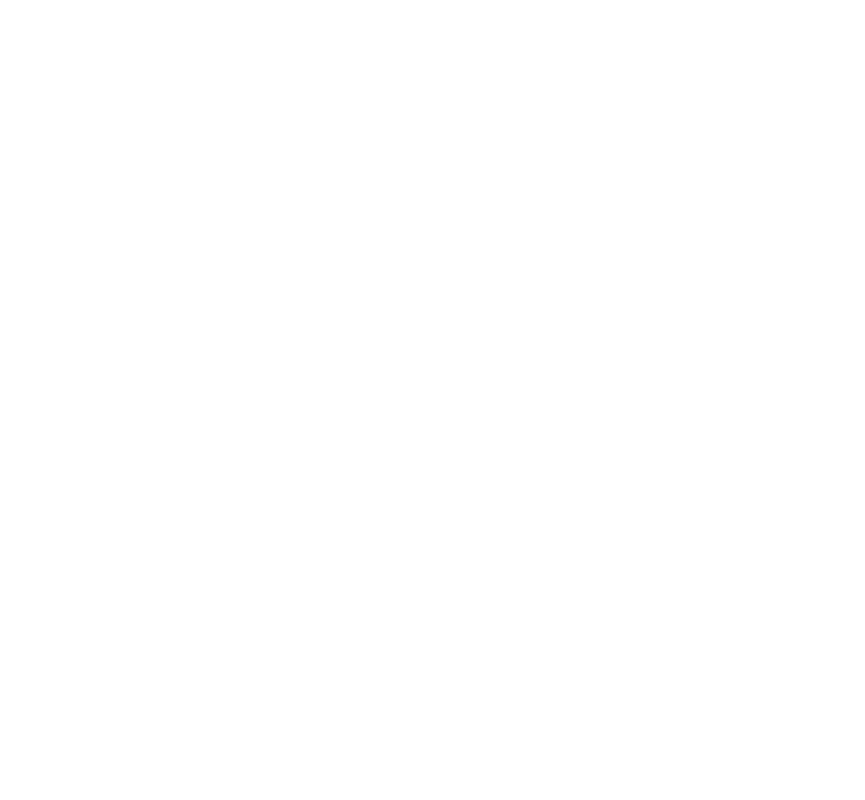
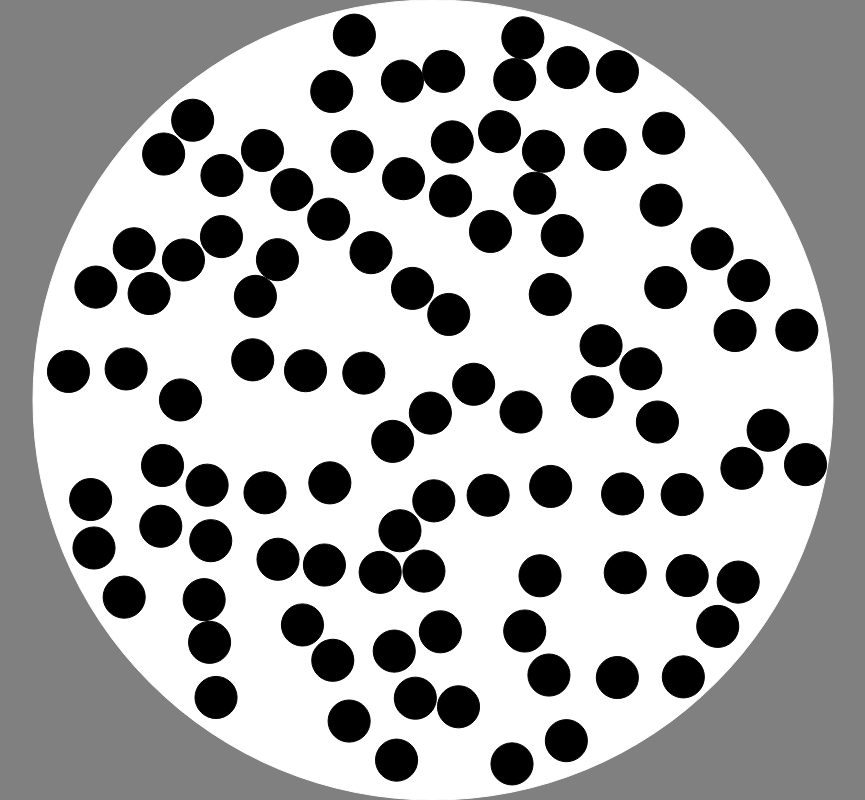
Before and after one commit to NevinG/ReverseColorBlindTest, a plain HTML site: page index.html in a window 1280 px wide. Shown: the whole page, without its empty margins (207-1072 px from the left). Drawn offline with Linux system fonts and the light colour scheme.

Commit message:
template of ishahara plate settup

```diff
--- /dev/null
+++ b/index.css
@@ -0,0 +1,4 @@
+body{
+    background-color: gray;
+    margin: 0;
+}
--- a/index.html
+++ b/index.html
@@ -1,8 +1,12 @@
 <html>
     <head>
         <title>Reverse Color Blind Test</title>
+        <script src="./index.js" defer></script>
+        <link href="./index.css" rel="stylesheet"></style>
     </head>
     <body>
-        <div id="main"></div>
+        <canvas id="canvas">
+            Canvas isnt supported on your browser!
+        </canvas>
     </body>
 </html>
--- /dev/null
+++ b/index.js
@@ -0,0 +1,82 @@
+const canvas = document.getElementById('canvas');
+const ctx = canvas.getContext('2d');
+
+
+let width = window.innerWidth;
+let height = window.innerHeight;
+
+canvas.width = width;
+canvas.height = height;
+
+function windowResize() {
+    width = window.innerWidth;
+    height = window.innerHeight;
+
+    canvas.width  = window.innerWidth;
+    canvas.height = window.innerHeight;
+
+    draw();
+};
+
+window.addEventListener('resize', windowResize);
+draw();
+
+//start making an ishaara circle
+function draw() {
+    ctx.fillStyle = 'white';
+    ctx.strokeStyle = 'white';
+    ctx.beginPath();
+    const minDimenstion = Math.min(width, height);
+    ctx.arc(width / 2, height / 2, minDimenstion / 2, 0, Math.PI * 2, true);
+    ctx.fill();
+    ctx.stroke();
+
+    //pick random spot in circle and then draw a circle there
+
+    //pick random spot in a square around the circle
+    const listOfCircles = [];
+
+    while(listOfCircles.length < 100){
+        ctx.fillStyle = 'black';
+        ctx.strokeStyle = 'black';
+
+        ctx.beginPath();
+        const x = (Math.random() * minDimenstion) + (width / 2 - (minDimenstion / 2));
+        const y = (Math.random() * minDimenstion) + (height / 2 - (minDimenstion / 2));
+
+        //get the radius of the circle
+        const radiusOfCircle = minDimenstion / 2 / 19;
+
+        //then check if that spot is in the circle
+        //check in polar if r is less than the radius of the background circle
+        const r = Math.sqrt(Math.pow((x - width / 2), 2) + Math.pow((y - height / 2), 2));
+        if(r + radiusOfCircle > minDimenstion / 2){
+            continue;
+        }
+
+        //check if it intersects with any other circle
+        //if the distance between the circles is less than the sum of their radius
+        let brokeOut = false;
+        for (const circle of listOfCircles){
+            if(Math.sqrt(Math.pow(x - circle.x, 2) + Math.pow(y - circle.y, 2)) < radiusOfCircle + circle.r){
+                ctx.fillStyle = 'blue';
+                brokeOut = true;
+                break;
+            }
+        }
+        if(brokeOut){
+            continue;
+        }
+
+        //then draw the circle
+        listOfCircles.push({
+            x: x,
+            y: y,
+            r: radiusOfCircle
+        })
+        ctx.arc(x, y, radiusOfCircle, 0, Math.PI * 2, true);
+        ctx.fill();
+        ctx.stroke();
+    }
+
+}
```
